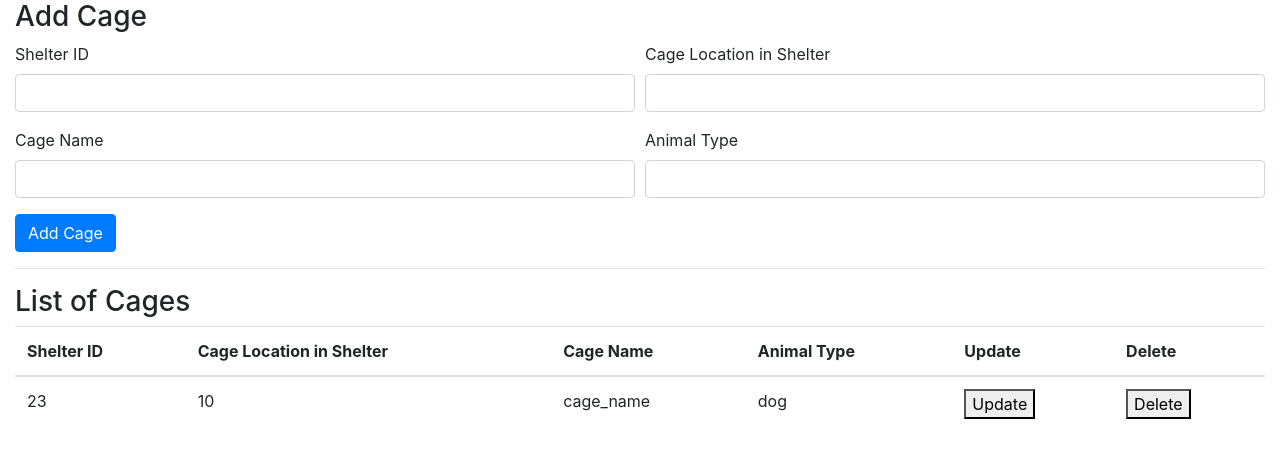
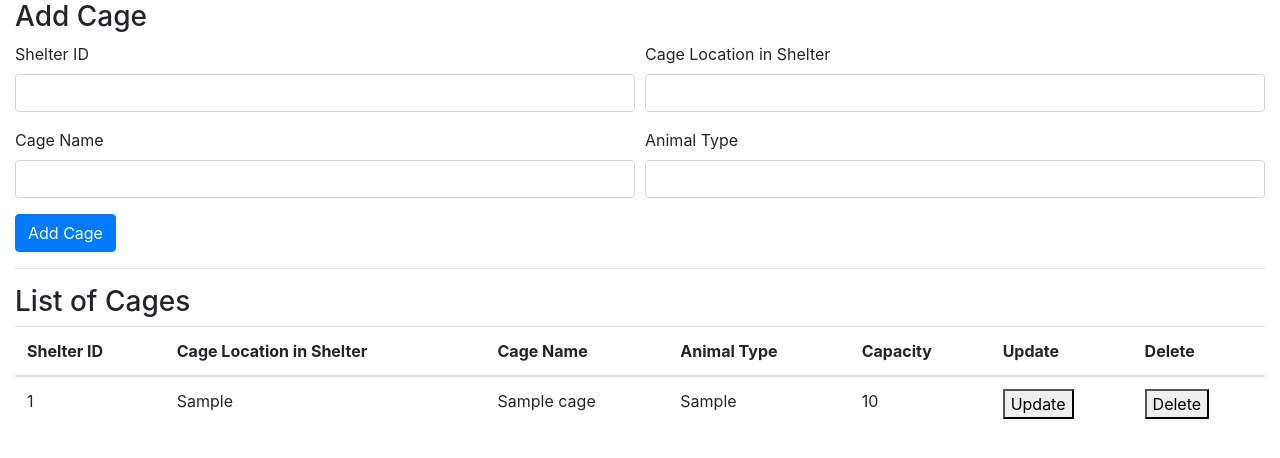
Before and after one commit to kevinlichang/national-animal-shelter-database, a Flask app: template app/templates/cages.html in a window 1280 px wide. Shown: the part 112-570 px from the top of the page. Run offline with Flask 2, Linux system fonts and the light colour scheme; the template is opened without the code that fills it: most values are stand-ins (such as "Sample title", 1, 10 or a date in 2020).

Commit message:
Implement database connection, cages updated

```diff
--- a/app/app.py
+++ b/app/app.py
@@ -1,4 +1,5 @@
 from flask import Flask, render_template, url_for
+from backend.dbConnector import connectDB, executeQuery
 
 app = Flask(__name__)
 
@@ -16,7 +17,14 @@ def animals():
 
 @app.route("/cages/")
 def cages():
-    return render_template('cages.html', title='Cages')
+    DBConnect = connectDB()
+
+    #Select all for list
+    query = "SELECT * from cages;"
+    result = executeQuery(DBConnect, query)
+    result.fetchone()
+    print(result)
+    return render_template('cages.html', title='Cages', allCages=result)
 
 @app.route("/fosters/")
 def fosters():
--- a/app/templates/cages.html
+++ b/app/templates/cages.html
@@ -77,19 +77,23 @@
         <th scope="col">Cage Location in Shelter</th>
         <th scope="col">Cage Name</th>
         <th scope="col">Animal Type</th>
+        <th scope="col">Capacity</th>
         <th scope="col">Update</th>
         <th scope="col">Delete</th>
       </tr>
     </thead>
     <tbody>
+      {% for cage in allCages%}
       <tr>
-        <td>23</td>
-        <td>10</td>
-        <td>cage_name</td>
-        <td>dog</td>
+        <td>{{cage.shelter_id}}</td>
+        <td>{{cage.cage_location}}</td>
+        <td>{{cage.cage_name}}</td>
+        <td>{{cage.animal_type}}</td>
+        <td>{{cage.capacity}}</td>
         <td><button>Update</button></td>
         <td><button>Delete</button></td>
       </tr>
+      {% endfor %}
     </tbody>
   </table>
 
```
Also changed, not shown: requirements.txt (+8 -5 lines).
